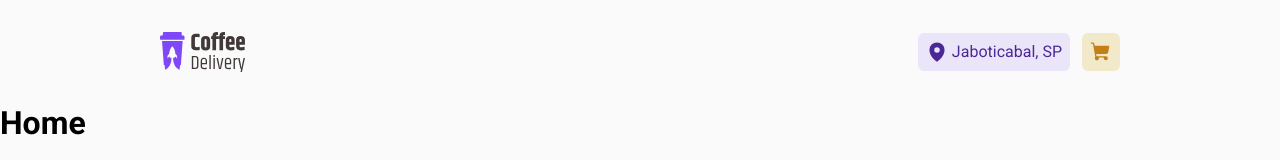
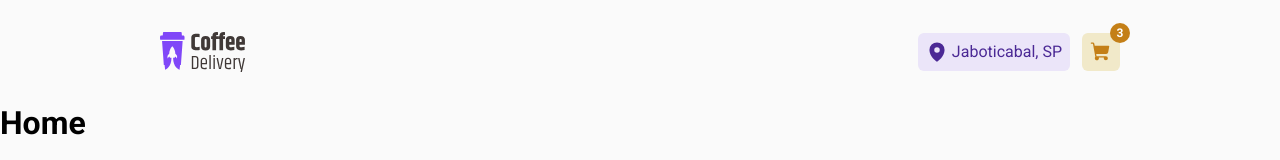
Before and after one commit to shindhi/desafio-coffee-delivery, a React (Vite) app: page / in a window 1280 px wide. Shown: the top 160 px of the page. Built offline with nearby package versions, Linux system fonts and the light colour scheme.

Commit message:
adicionar a badge de quantidade de itens no carrinho

```diff
--- a/src/components/Header/index.tsx
+++ b/src/components/Header/index.tsx
@@ -10,6 +10,8 @@ import {
 } from './styled'
 
 export function Header() {
+  const itensCart = 3
+
   return (
     <HeaderContainer>
       <img src={logoCoffeeDelivery} alt="Logo Coffee Delivery" />
@@ -20,7 +22,7 @@ export function Header() {
           Jaboticabal, SP
         </LocationButton>
 
-        <CartButton>
+        <CartButton itemsQuantity={itensCart}>
           <ShoppingCart weight="fill" />
         </CartButton>
       </ActionsWrapper>
--- a/src/components/Header/styled.ts
+++ b/src/components/Header/styled.ts
@@ -32,10 +32,34 @@ const BaseButton = styled.button`
   }
 `
 
-export const CartButton = styled(BaseButton)`
+interface CartButtonProps {
+  itemsQuantity: number
+}
+
+export const CartButton = styled(BaseButton) <CartButtonProps>`
   background: ${({ theme }) => theme['yellow-100']};
   color: ${({ theme }) => theme['yellow-700']};
   font-size: 1.4rem;
+  position: relative;
+
+  &::after {
+    content: '${({ itemsQuantity }) => itemsQuantity}';
+    position: absolute;
+    top: calc(1rem - 2rem);
+    right: calc(1rem - 2rem);
+    width: 2rem;
+    height: 2rem;
+    background: ${({ theme }) => theme['yellow-700']};
+    color: ${({ theme }) => theme.white};
+    font-size: 1.2rem;
+    font-weight: 700;
+    border-radius: 50%;
+    line-height: 0;
+
+    display: flex;
+    justify-content: center;
+    align-items: center;
+  }
 `
 
 export const LocationButton = styled(BaseButton)`
```
